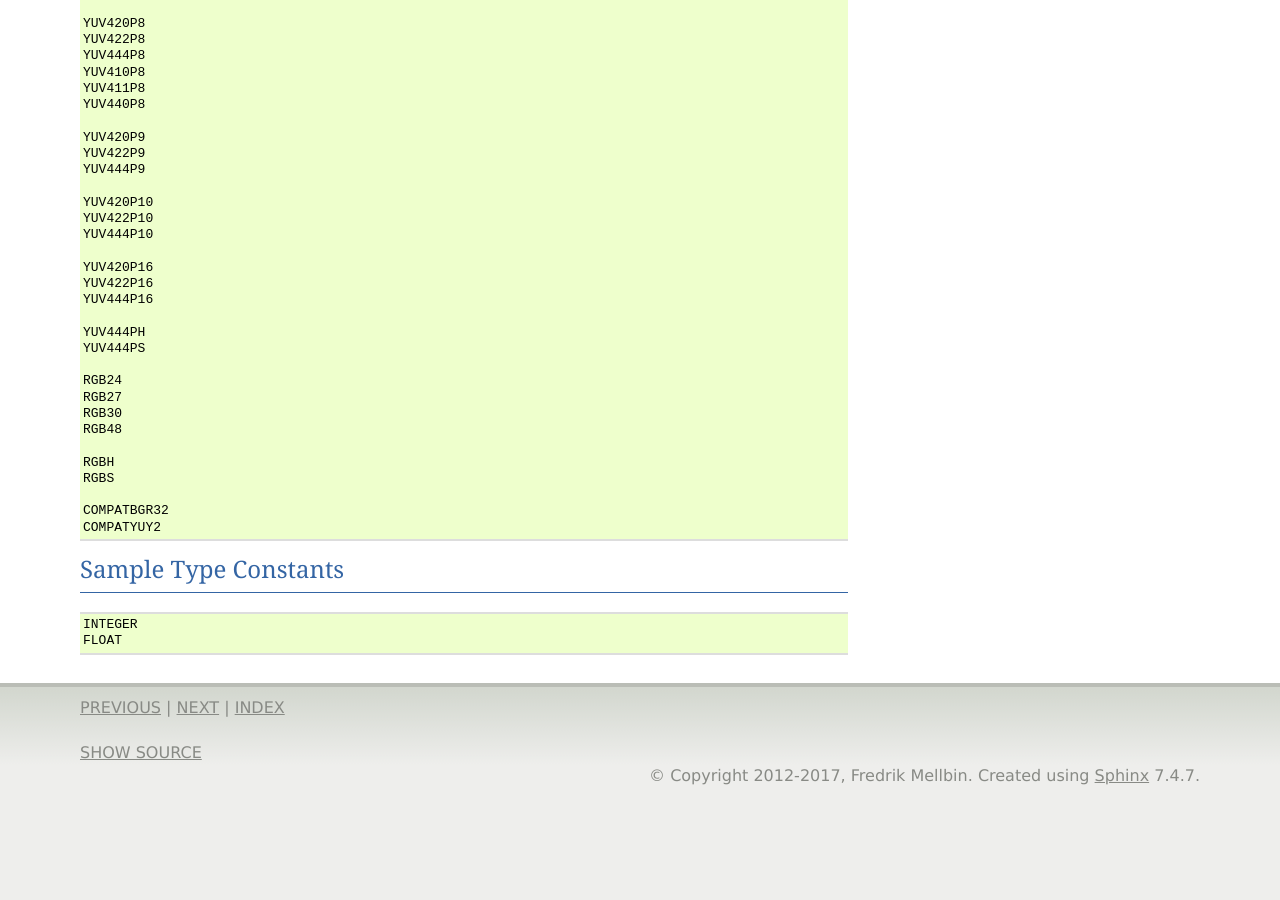
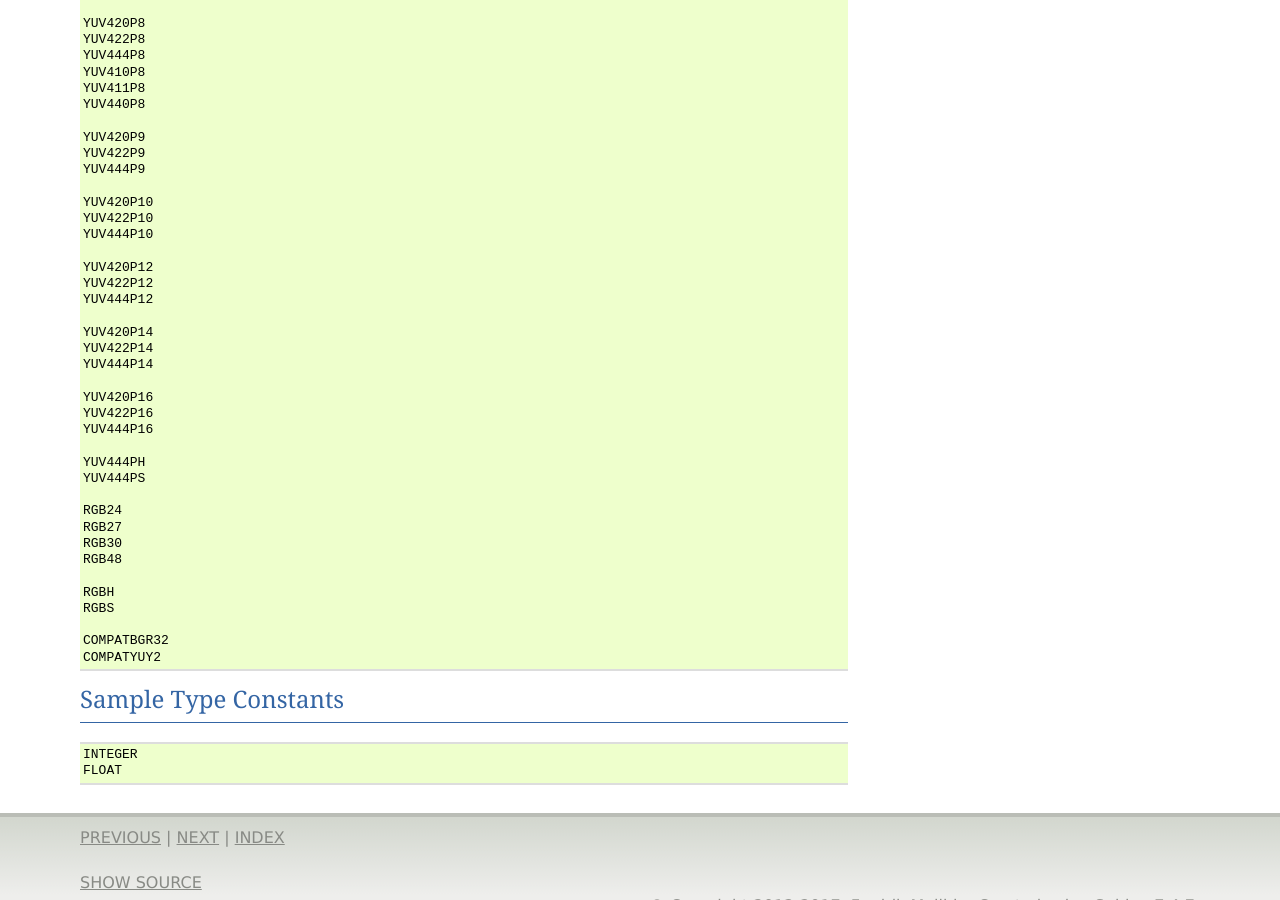
Before and after one commit to vapoursynth/vapoursynth, a Sphinx documentation site: the page built from doc/pythonreference.rst, in a window 1280 px wide and 900 px high, scrolled down 9529 px. Built offline with Sphinx 7.4.7, drawn with Linux system fonts in a browser that asks for light colours; formulas are drawn with MathJax 3; before the commit the page ends 10326 px from its top, so only the background shows below that.

Commit message:
doc: Add the new 12 and 14 bit preset formats

```diff
--- a/doc/pythonreference.rst
+++ b/doc/pythonreference.rst
@@ -538,6 +538,14 @@ bits for all 3 planes added together. The long list of values::
    YUV422P10
    YUV444P10
 
+   YUV420P12
+   YUV422P12
+   YUV444P12
+
+   YUV420P14
+   YUV422P14
+   YUV444P14
+
    YUV420P16
    YUV422P16
    YUV444P16
```
Also changed, not shown: doc/api/vapoursynth.h.rst (+12 -0 lines).
